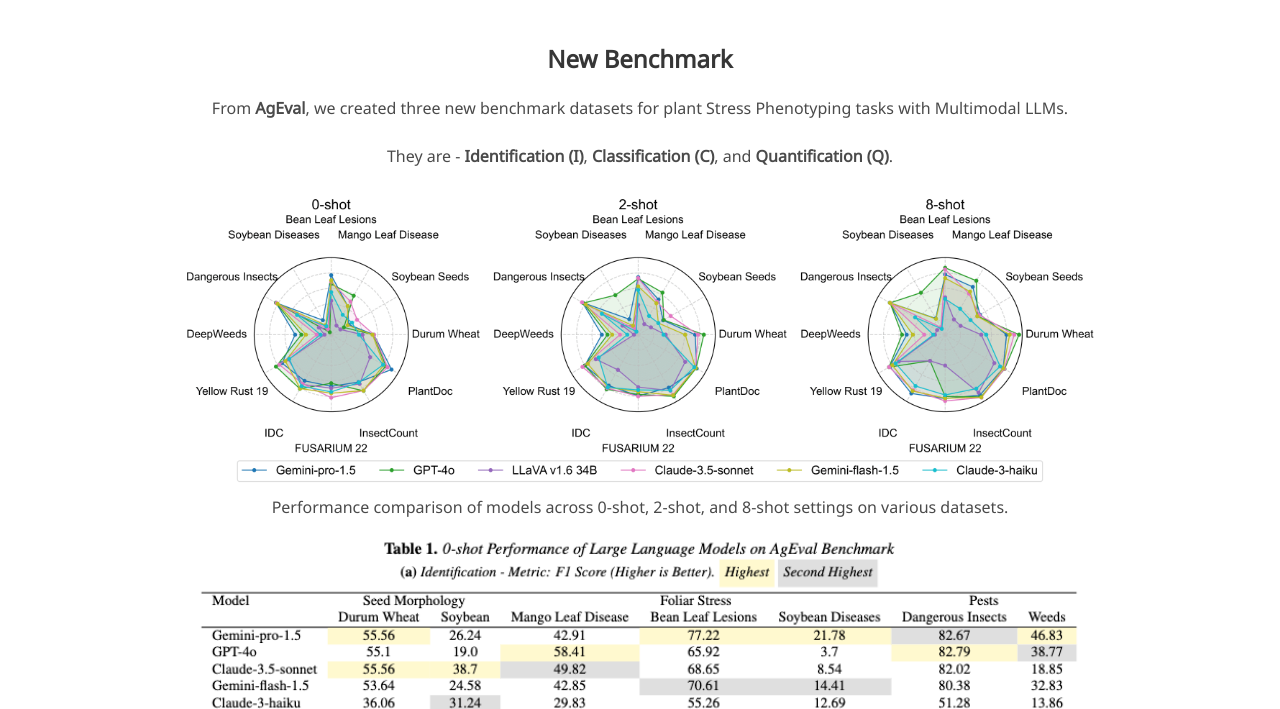
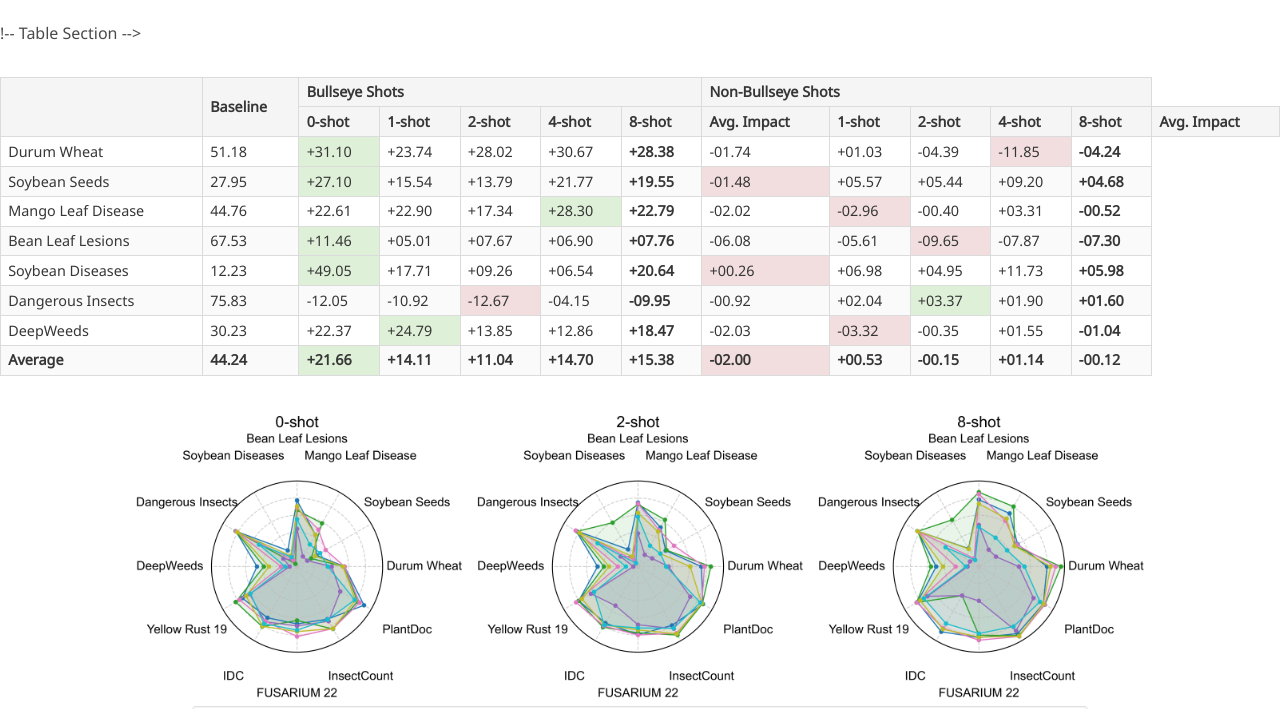
Before and after one commit to AgLLMs/AgEval, a plain HTML site: page index.html in a window 1280 px wide. Shown: the part 2721-3430 px from the top of the page. Drawn offline with nearby package versions, Linux system fonts and the light colour scheme; a script that the page names is missing; some icons are missing; a web font is replaced by a local one.

Commit message:
Update index.html

```diff
--- a/index.html
+++ b/index.html
@@ -201,16 +201,147 @@
   </div>
 </section>
 
-<section class="hero is-small" style="margin-bottom: 1rem;">
-  <div class="hero-body" style="padding-bottom: 1rem;">
-    <div class="container">
-      <h2 class="title is-4 has-text-centered">New Benchmark</h2>
-      <div class="content has-text-centered">
-        <p>
-          From <b>AgEval</b>, we created three new benchmark datasets for plant Stress Phenotyping tasks with Multimodal LLMs. <br><br>
-          They are - <b>Identification (I)</b>, <b>Classification (C)</b>, and <b>Quantification (Q)</b>.
-        </p>
+!-- Table Section -->
+      <div class="table-container" style="overflow-x: auto; margin: 2rem 0;">
+        <table class="table is-bordered is-striped is-narrow" style="margin: 0 auto; font-size: 0.9em;">
+          <thead>
+            <tr>
+              <th rowspan="2"></th>
+              <th rowspan="2">Baseline</th>
+              <th colspan="5">Bullseye Shots</th>
+              <th colspan="5">Non-Bullseye Shots</th>
+            </tr>
+            <tr>
+              <th>0-shot</th>
+              <th>1-shot</th>
+              <th>2-shot</th>
+              <th>4-shot</th>
+              <th>8-shot</th>
+              <th>Avg. Impact</th>
+              <th>1-shot</th>
+              <th>2-shot</th>
+              <th>4-shot</th>
+              <th>8-shot</th>
+              <th>Avg. Impact</th>
+            </tr>
+          </thead>
+          <tbody>
+            <tr>
+              <td>Durum Wheat</td>
+              <td>51.18</td>
+              <td class="has-background-success-light">+31.10</td>
+              <td>+23.74</td>
+              <td>+28.02</td>
+              <td>+30.67</td>
+              <td><b>+28.38</b></td>
+              <td>-01.74</td>
+              <td>+01.03</td>
+              <td>-04.39</td>
+              <td class="has-background-danger-light">-11.85</td>
+              <td><b>-04.24</b></td>
+            </tr>
+            <tr>
+              <td>Soybean Seeds</td>
+              <td>27.95</td>
+              <td class="has-background-success-light">+27.10</td>
+              <td>+15.54</td>
+              <td>+13.79</td>
+              <td>+21.77</td>
+              <td><b>+19.55</b></td>
+              <td class="has-background-danger-light">-01.48</td>
+              <td>+05.57</td>
+              <td>+05.44</td>
+              <td>+09.20</td>
+              <td><b>+04.68</b></td>
+            </tr>
+            <tr>
+              <td>Mango Leaf Disease</td>
+              <td>44.76</td>
+              <td>+22.61</td>
+              <td>+22.90</td>
+              <td>+17.34</td>
+              <td class="has-background-success-light">+28.30</td>
+              <td><b>+22.79</b></td>
+              <td>-02.02</td>
+              <td class="has-background-danger-light">-02.96</td>
+              <td>-00.40</td>
+              <td>+03.31</td>
+              <td><b>-00.52</b></td>
+            </tr>
+            <tr>
+              <td>Bean Leaf Lesions</td>
+              <td>67.53</td>
+              <td class="has-background-success-light">+11.46</td>
+              <td>+05.01</td>
+              <td>+07.67</td>
+              <td>+06.90</td>
+              <td><b>+07.76</b></td>
+              <td>-06.08</td>
+              <td>-05.61</td>
+              <td class="has-background-danger-light">-09.65</td>
+              <td>-07.87</td>
+              <td><b>-07.30</b></td>
+            </tr>
+            <tr>
+              <td>Soybean Diseases</td>
+              <td>12.23</td>
+              <td class="has-background-success-light">+49.05</td>
+              <td>+17.71</td>
+              <td>+09.26</td>
+              <td>+06.54</td>
+              <td><b>+20.64</b></td>
+              <td class="has-background-danger-light">+00.26</td>
+              <td>+06.98</td>
+              <td>+04.95</td>
+              <td>+11.73</td>
+              <td><b>+05.98</b></td>
+            </tr>
+            <tr>
+              <td>Dangerous Insects</td>
+              <td>75.83</td>
+              <td>-12.05</td>
+              <td>-10.92</td>
+              <td class="has-background-danger-light">-12.67</td>
+              <td>-04.15</td>
+              <td><b>-09.95</b></td>
+              <td>-00.92</td>
+              <td>+02.04</td>
+              <td class="has-background-success-light">+03.37</td>
+              <td>+01.90</td>
+              <td><b>+01.60</b></td>
+            </tr>
+            <tr>
+              <td>DeepWeeds</td>
+              <td>30.23</td>
+              <td>+22.37</td>
+              <td class="has-background-success-light">+24.79</td>
+              <td>+13.85</td>
+              <td>+12.86</td>
+              <td><b>+18.47</b></td>
+              <td>-02.03</td>
+              <td class="has-background-danger-light">-03.32</td>
+              <td>-00.35</td>
+              <td>+01.55</td>
+              <td><b>-01.04</b></td>
+            </tr>
+            <tr>
+              <td><b>Average</b></td>
+              <td><b>44.24</b></td>
+              <td class="has-background-success-light"><b>+21.66</b></td>
+              <td><b>+14.11</b></td>
+              <td><b>+11.04</b></td>
+              <td><b>+14.70</b></td>
+              <td><b>+15.38</b></td>
+              <td class="has-background-danger-light"><b>-02.00</b></td>
+              <td><b>+00.53</b></td>
+              <td><b>-00.15</b></td>
+              <td><b>+01.14</b></td>
+              <td><b>-00.12</b></td>
+            </tr>
+          </tbody>
+        </table>
       </div>
+
       <div class="image-container has-text-centered">
         <img src="static/images/BenchMark.png" alt="lifestages" style="width: 80%; height: auto;">
         <p class="caption has-text-centered">
@@ -223,6 +354,34 @@
     </div>
   </div>
 </section>
+
+<style>
+.table {
+  width: 100%;
+  max-width: 100%;
+  border-collapse: collapse;
+}
+.table th, .table td {
+  padding: 0.5rem;
+  text-align: center;
+  vertical-align: middle;
+  white-space: nowrap;
+}
+.table th {
+  background-color: #f5f5f5;
+}
+.has-background-success-light {
+  background-color: #dff0d8 !important;
+}
+.has-background-danger-light {
+  background-color: #f2dede !important;
+}
+@media (max-width: 768px) {
+  .table {
+    font-size: 0.8em;
+  }
+}
+</style>
 
 
 
```
